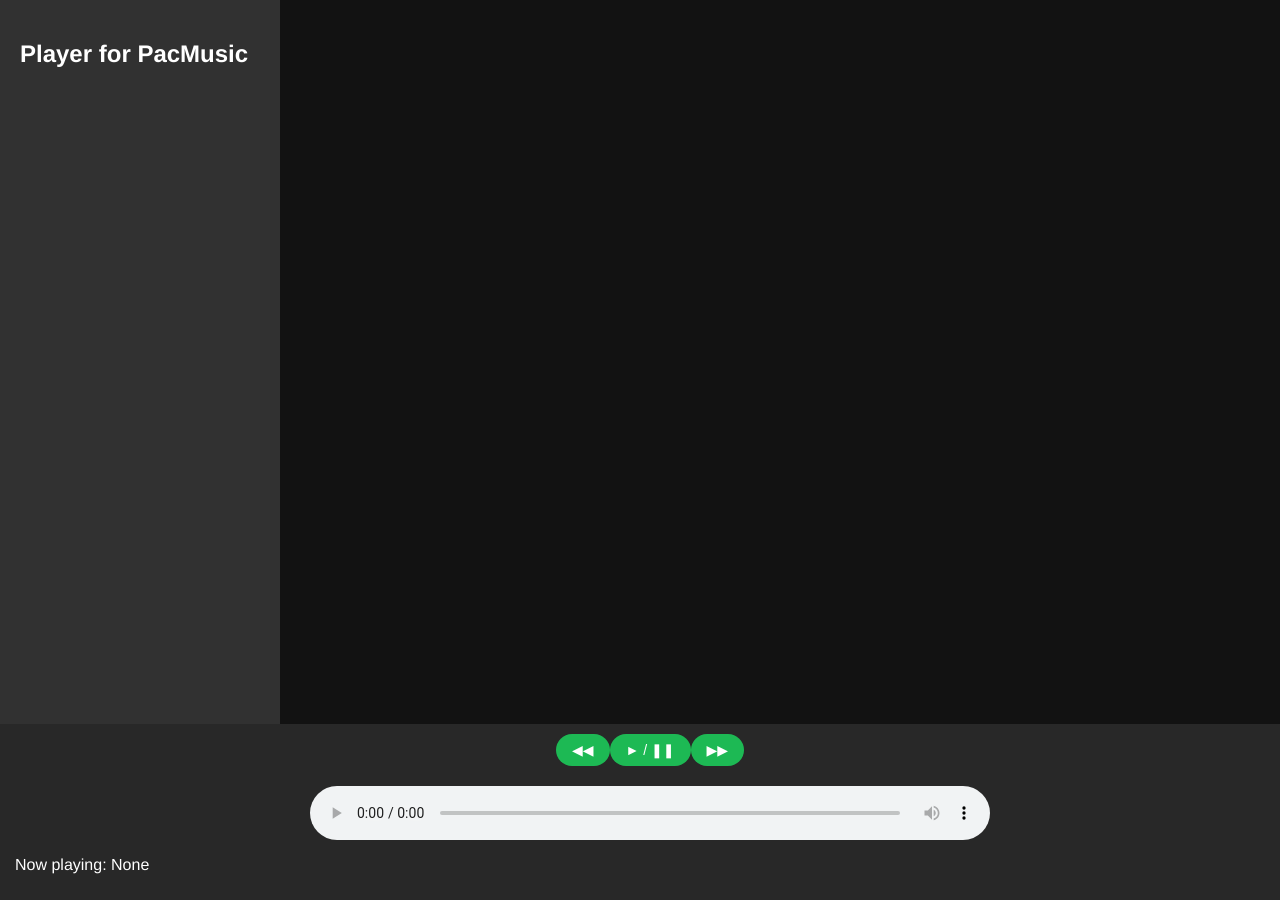
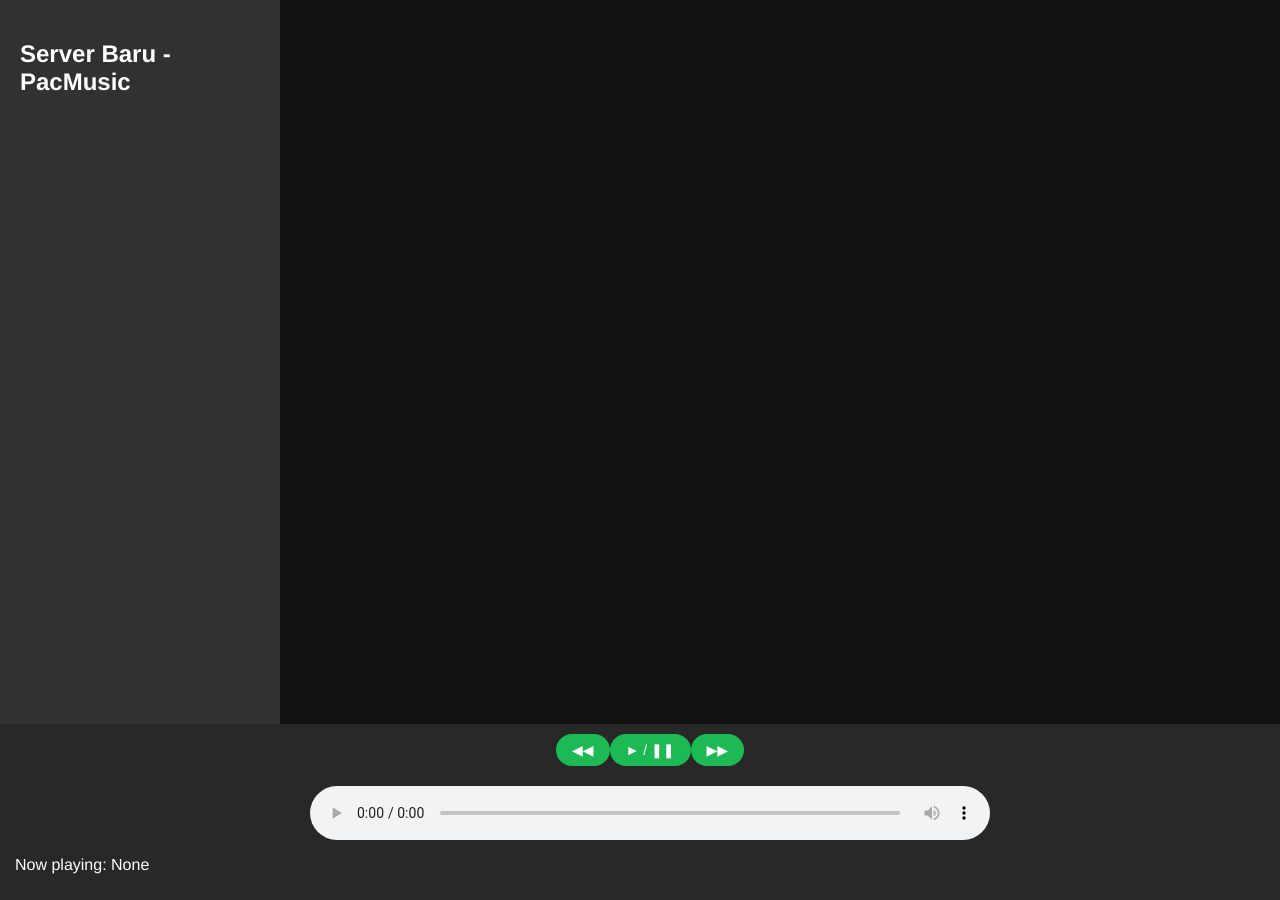
Before and after one commit to istywhyerlina/DevOps-PacMusic, a Flask app: template app/templates/index.html in a window 1280 px wide. Run offline with Flask 3, Linux system fonts and the light colour scheme; the template is opened without the code that fills it, so the values that code supplies are empty.

Commit message:
server baru, ganti html

```diff
--- a/app/templates/index.html
+++ b/app/templates/index.html
@@ -3,13 +3,13 @@
 <head>
     <meta charset="UTF-8">
     <meta name="viewport" content="width=device-width, initial-scale=1.0">
-    <title>Player for PacMusic</title>
+    <title>Server Baru - PacMusic</title>
     <link rel="stylesheet" href="{{ url_for('static', filename='styles.css') }}">
 </head>
 <body>
     <div class="container">
         <aside class="sidebar">
-            <h1>Player for PacMusic</h1>
+            <h1>Server Baru -  PacMusic</h1>
         </aside>
         <main class="content">
             <div class="music-list">
```
